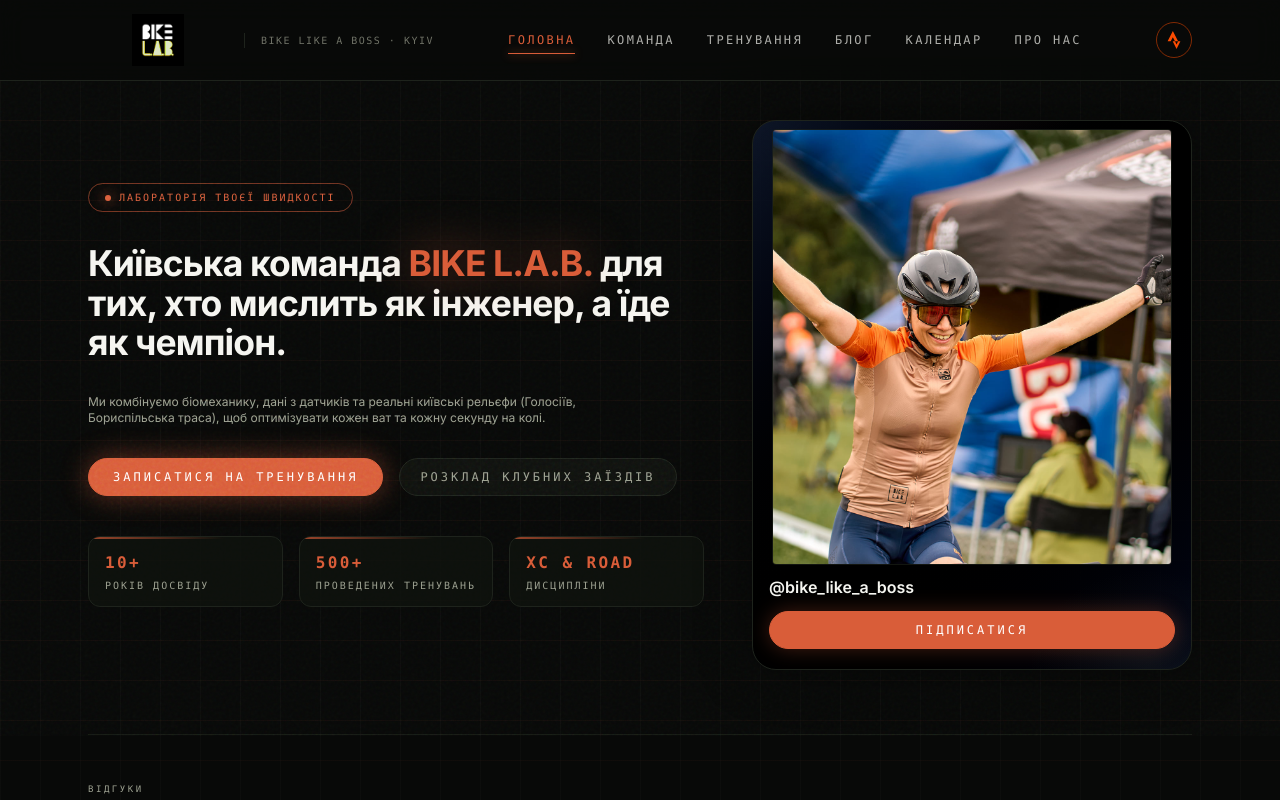
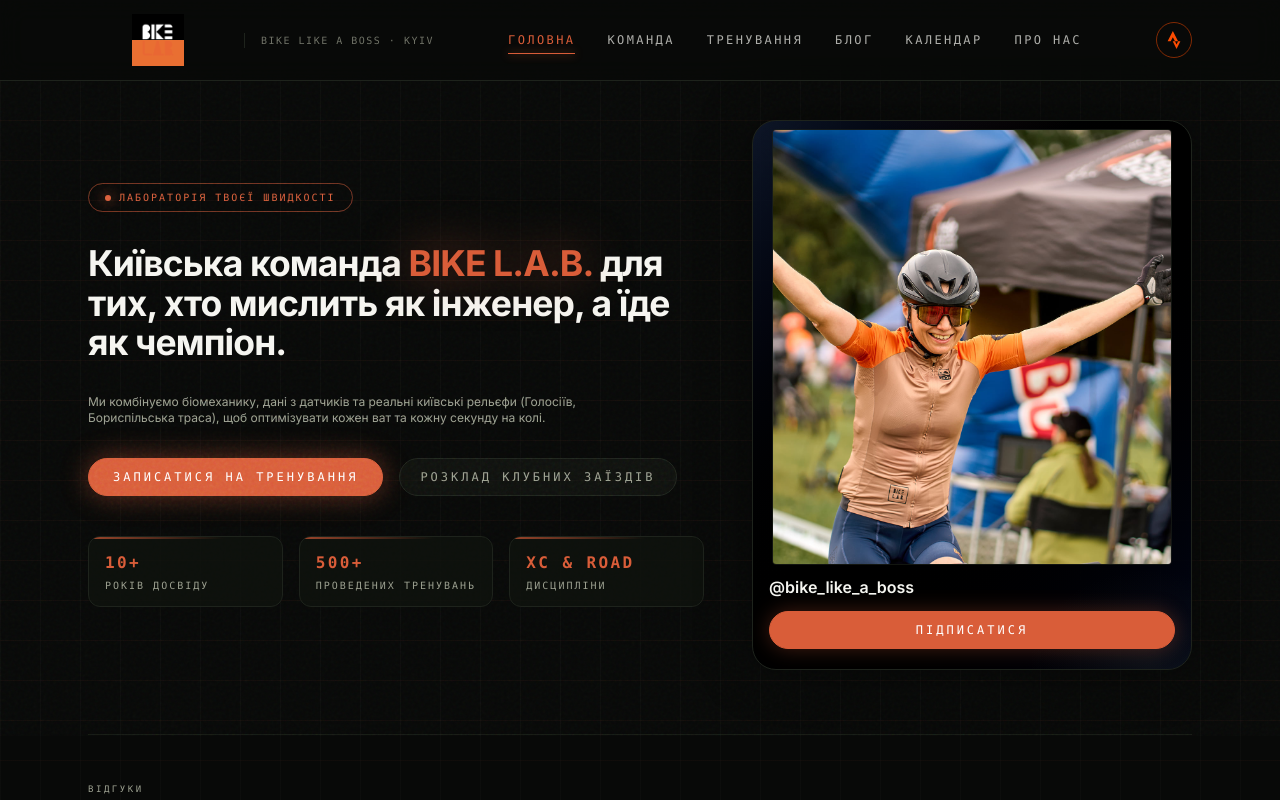
Before and after one commit to VasileAdicto/bikelab-site, a Next.js app: page / in a window 1280 px wide. Shown: the top 800 px of the page. Built offline with nearby package versions, Linux system fonts and the light colour scheme.

Commit message:
додано лого2

```diff
--- a/src/components/logo.tsx
+++ b/src/components/logo.tsx
@@ -26,10 +26,10 @@
             alt=""
             width={140}
             height={52}
-            className="w-full h-full object-contain object-top invert"
+            className="w-full h-full object-contain object-top invert outline-none [outline:none]"
           />
         </span>
-        {/* Нижня половина — помаранчева (accent #d95d39) */}
+        {/* Нижня половина — L.A.B. фірмовим помаранчевим без обводки */}
         <span
           className="absolute inset-0 overflow-hidden"
           style={{ clipPath: "inset(50% 0 0 0)" }}
@@ -39,10 +39,11 @@
             alt=""
             width={140}
             height={52}
-            className="w-full h-full object-contain object-top"
+            className="w-full h-full object-contain object-top outline-none [outline:none]"
             style={{
               filter:
-                "invert(1) sepia(0.55) saturate(4.5) hue-rotate(15deg) brightness(0.9)",
+                "invert(48%) sepia(78%) saturate(1650%) hue-rotate(340deg) brightness(95%) contrast(92%)",
+              outline: "none",
             }}
           />
         </span>
```
